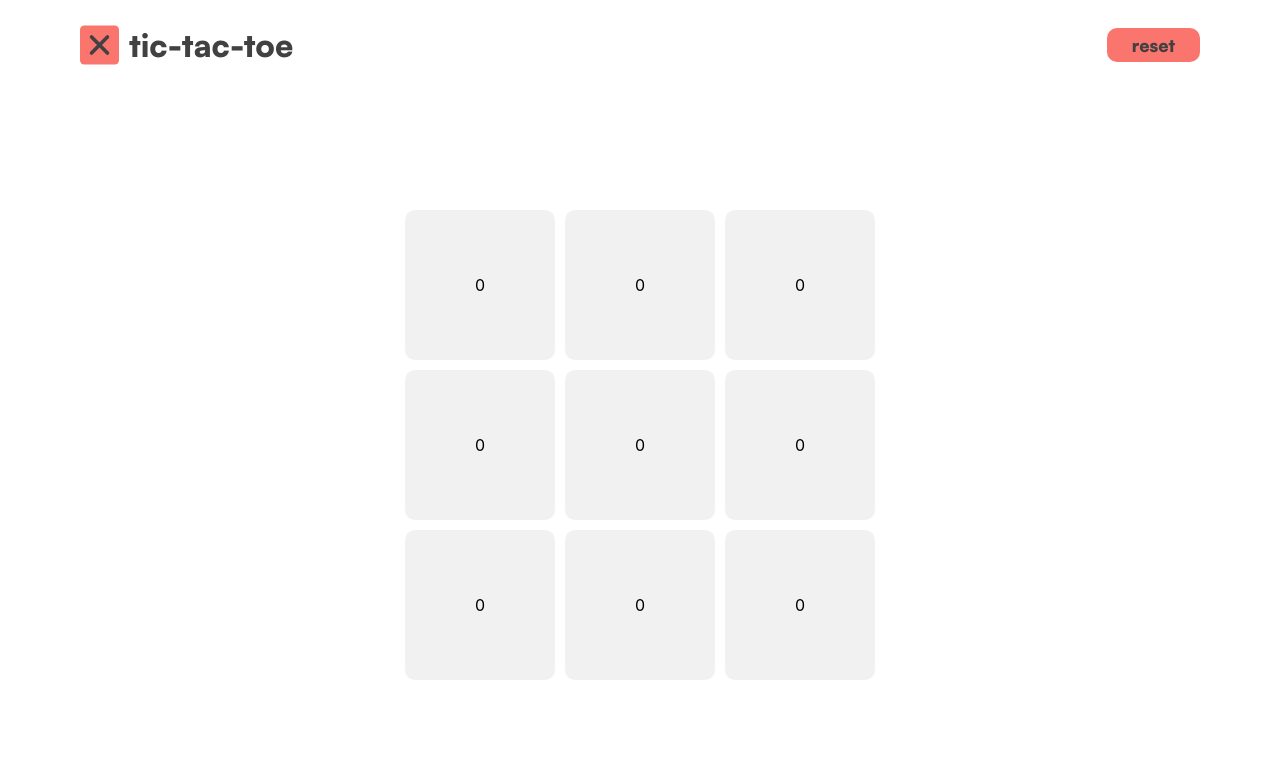
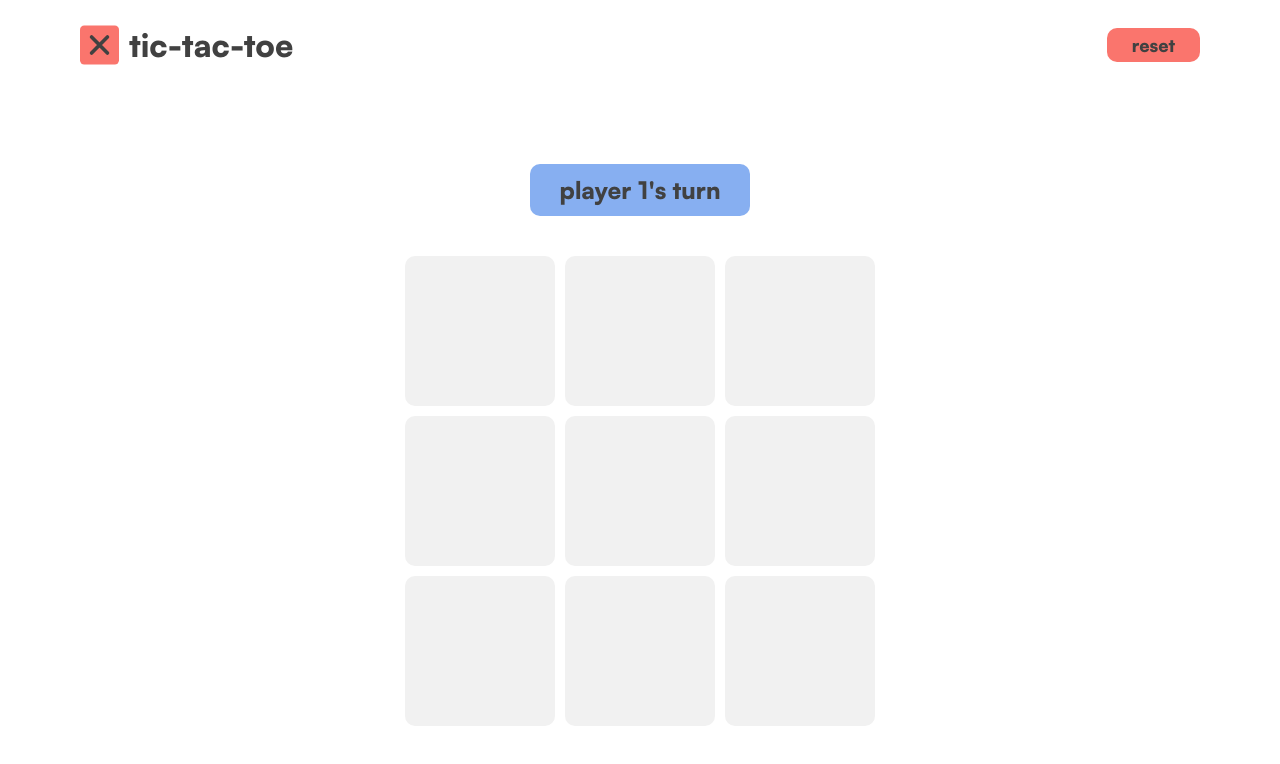
Before and after one commit to Study-Compass/React-Tutorial, a React (Create React App) app: page / in a window 1280 px wide. Shown: the top 764 px of the page. Built offline with nearby package versions, Linux system fonts and the light colour scheme.

Commit message:
implemented board playing (x and o) and player turn changing

```diff
--- a/src/App.css
+++ b/src/App.css
@@ -2,10 +2,12 @@
     --grey: #F1F1F1;
     --red: #FA756D;
     --text: #414141;
+    --blue: #87AFF1;
 }
 
 .App{
     display: flex;
     flex-direction: column;
+    align-items: center;
     height: 100vh;
 }
--- a/src/components/Board/Board.jsx
+++ b/src/components/Board/Board.jsx
@@ -1,13 +1,13 @@
 import React, { useState } from 'react';
 import './Board.scss';
-import logo from '../../assets/icons/cross.svg';
 
 function Board(){
     const [board, setBoard] = useState([
         [0,0,0],
         [0,0,0],
         [0,0,0],
-    ]);
+    ]); // 0 -> blank, 1 -> O, 2 -> X
+    const [turn, setTurn] = useState(false);//false -> p1, true ->
 
     /*
     for row in board:
@@ -15,15 +15,33 @@ function Board(){
             make a div for this cell with the index i and j
     */
 
+    const handleTileClick = (i,j) =>{
+        if(board[i][j] !== 0){
+            return; //do nothing
+        }
+        console.log(`tile ${i}, ${j} has been clicked`);
+        let copy = board.map(row => row.slice());
+        copy[i][j] = turn ? 2 : 1;
+        setBoard(copy);
+        setTurn(!turn);
+    }
+
     return (
         <div className="Board">
+            <div className={`turn ${turn ? "x" : "o"}`}>
+                <h2>player {turn? "2" : "1"}'s turn</h2>
+
+            </div>
+
             {
                 board.map((row, i)=>{
                     return(
                         <div className="row">
                             {
                                 row.map((col, j)=>(
-                                    <div className="tile">{col}</div>
+                                    <div className={`tile ${col === 0 ? "" : col === 1 ? "o" : "x"}`} onClick={()=>handleTileClick(i,j)}>
+                                        {col === 0 ? "" : col === 1 ? "O" : "X"}
+                                    </div>
                                 ))
                             }
                         </div>
--- a/src/components/Board/Board.scss
+++ b/src/components/Board/Board.scss
@@ -4,6 +4,7 @@
     gap: 10px;
     flex-grow: 1;
     justify-content: center;
+    align-items: center;
     .row{
         justify-content: center;
         display:flex;
@@ -16,6 +17,33 @@
             display: flex;
             align-items: center;
             justify-content: center;
+            transition: all 0.5s;
+
+            //replace ampersand with the parent text
+            &.o{
+                background-color: var(--blue);
+            }
+            &.x{
+                background-color: var(--red);
+            }
+        }
+    }
+    .turn{
+        background-color: var(--red);
+        color: var(--text);
+        font-family: "Satoshi";
+        padding: 10px 30px;
+        border-radius: 10px;
+        margin-bottom: 30px;
+        transition: all 0.5s;
+        h2{
+            margin:0;
+        }
+        &.o{
+            background-color: var(--blue);
+        }
+        &.x{
+            background-color: var(--red);
         }
     }
 }
--- a/src/components/Header/Header.scss
+++ b/src/components/Header/Header.scss
@@ -4,6 +4,9 @@
     height: 90px;
     align-items: center;
     padding:0 80px;
+    width:100%;
+    box-sizing: border-box;
+
     .left{
         display: flex;
         gap: 10px;
```
